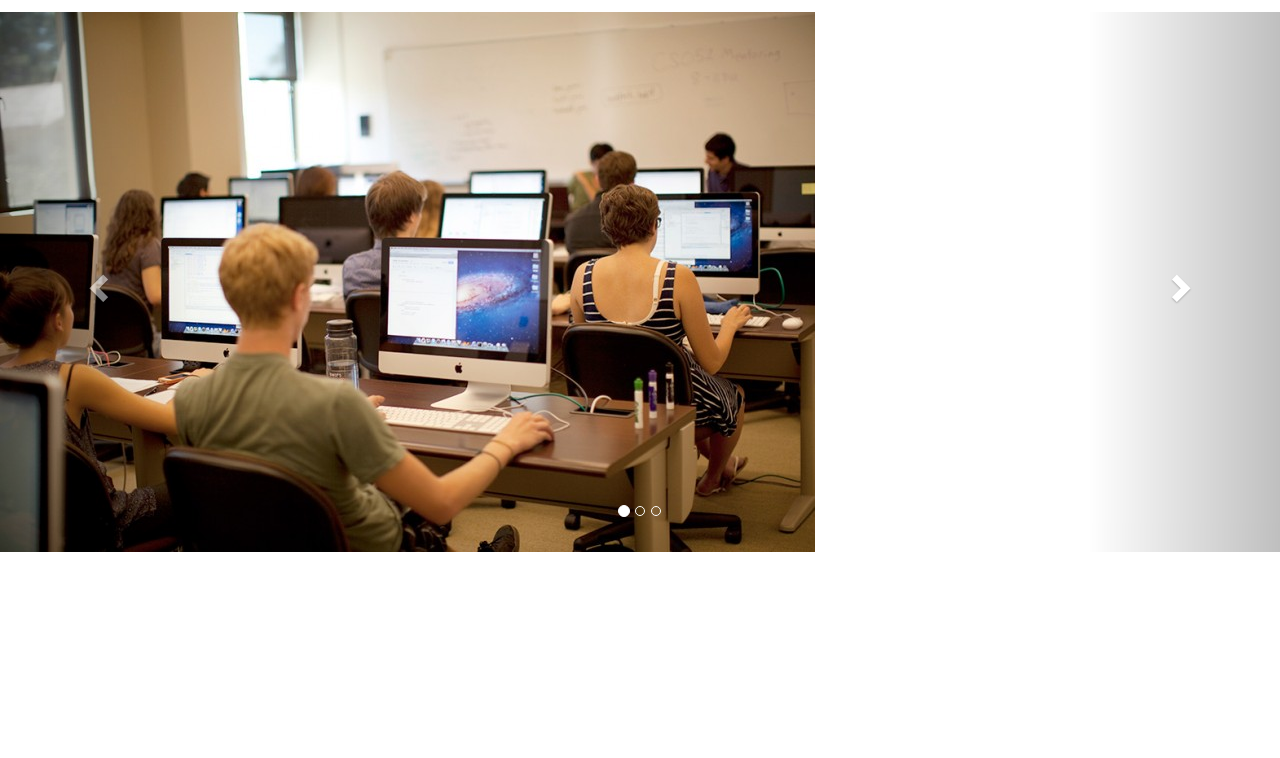
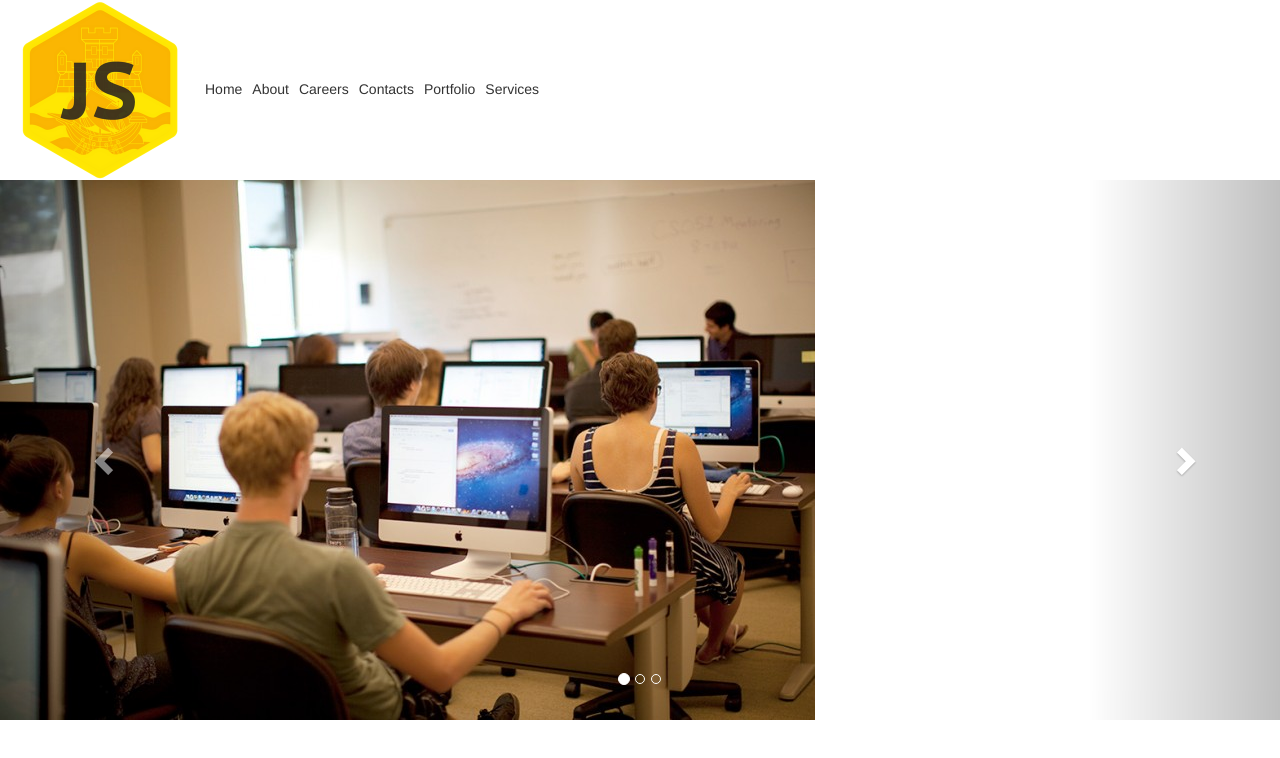
Before and after one commit to JSCore-Teamworks/Trello-Exercise, a plain HTML site: page about.html in a window 1280 px wide. Drawn offline with nearby package versions, Linux system fonts and the light colour scheme.

Commit message:
Fixed navbar so that all pages apear in the navbar

```diff
--- a/JS/jsNav.js
+++ b/JS/jsNav.js
@@ -11,6 +11,7 @@ function test (){
     home.appendChild(logo)
 
     let restOfTheLinks = document.createElement('span')
+
 
 
 
@@ -37,7 +38,20 @@ function test (){
     service.addEventListener('click',()=>{
         window.location.href = 'services.html'
     })
+    let about = document.createElement('span')
+    about.innerHTML='About'
+    about.addEventListener('click',()=>{
+        window.location.href = 'about.html'
+    })
+     let index = document.createElement('span')
+    index.innerHTML='Home'
+    index.addEventListener('click',()=>{
+        window.location.href = 'index.html'
+    })
 
+
+    restOfTheLinks.appendChild(index);
+    restOfTheLinks.appendChild(about);
     restOfTheLinks.appendChild(careers)
     restOfTheLinks.appendChild(contacts)
     restOfTheLinks.appendChild(portfolio)
--- a/about.html
+++ b/about.html
@@ -2,7 +2,8 @@
 <html lang="en">
 <head>
     <title></title>
-    <link rel="stylesheet" href="styles/style.css">
+
+    <link rel="stylesheet" type="text/css" href="style/style.css">
     <!-- Latest compiled and minified CSS -->
     <script src="https://ajax.googleapis.com/ajax/libs/jquery/3.2.1/jquery.min.js"></script>
     <link rel="stylesheet" href="https://maxcdn.bootstrapcdn.com/bootstrap/3.3.7/css/bootstrap.min.css" integrity="sha384-BVYiiSIFeK1dGmJRAkycuHAHRg32OmUcww7on3RYdg4Va+PmSTsz/K68vbdEjh4u" crossorigin="anonymous">
@@ -14,6 +15,7 @@
     <script src="JS/jsNav.js"></script>
 </head>
 <body>
+<div id="nav-bar"></div>
 <div class="col-ld-12" id="carousel">
         <div id="myCarousel" class="carousel slide" data-ride="carousel">
             <!-- Indicators -->
@@ -46,6 +48,7 @@
         </div>
     </div>
 <script>
+test()
     $('.carousel').carousel({
         interval: 1500
     })//changes the speed
```
Also changed, not shown: index.html (+1 -0 lines).
